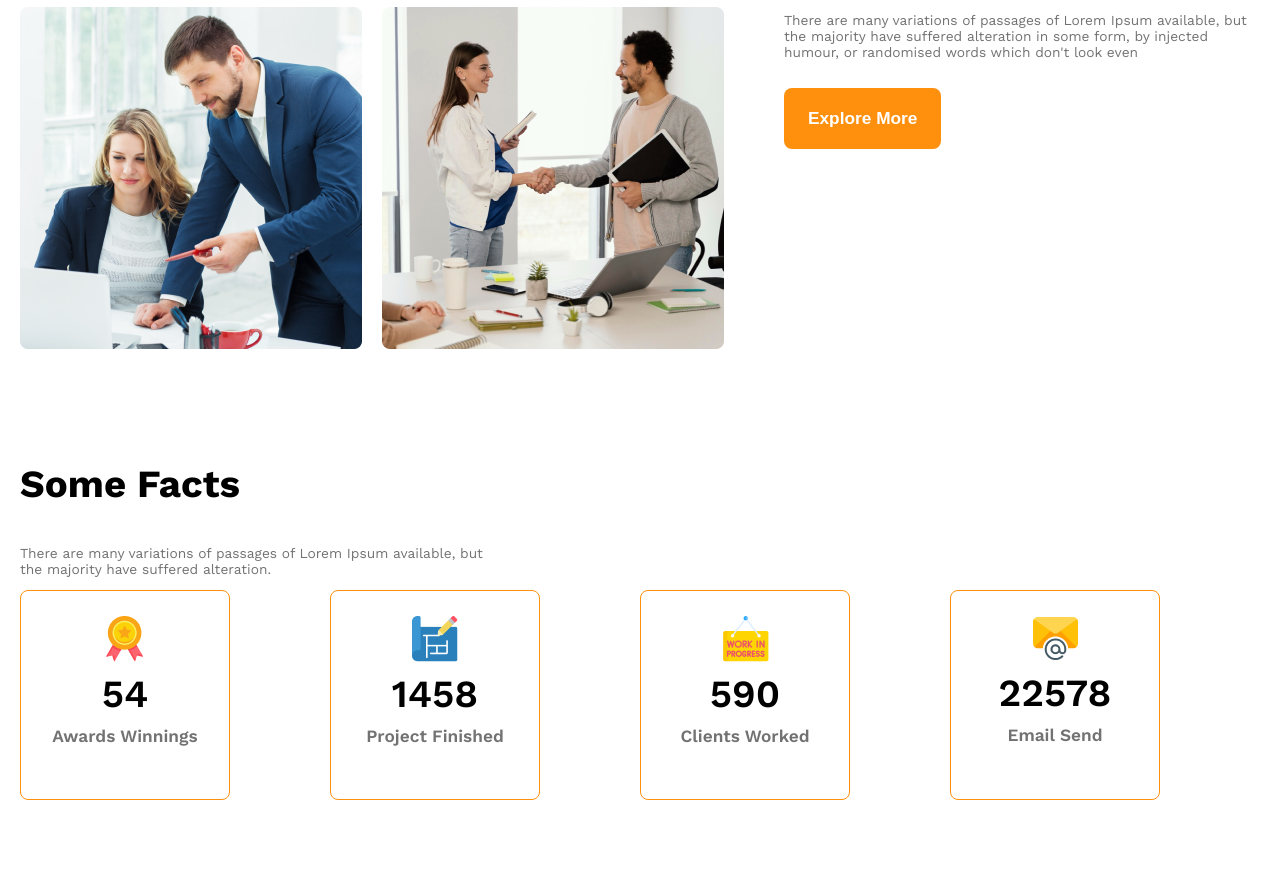
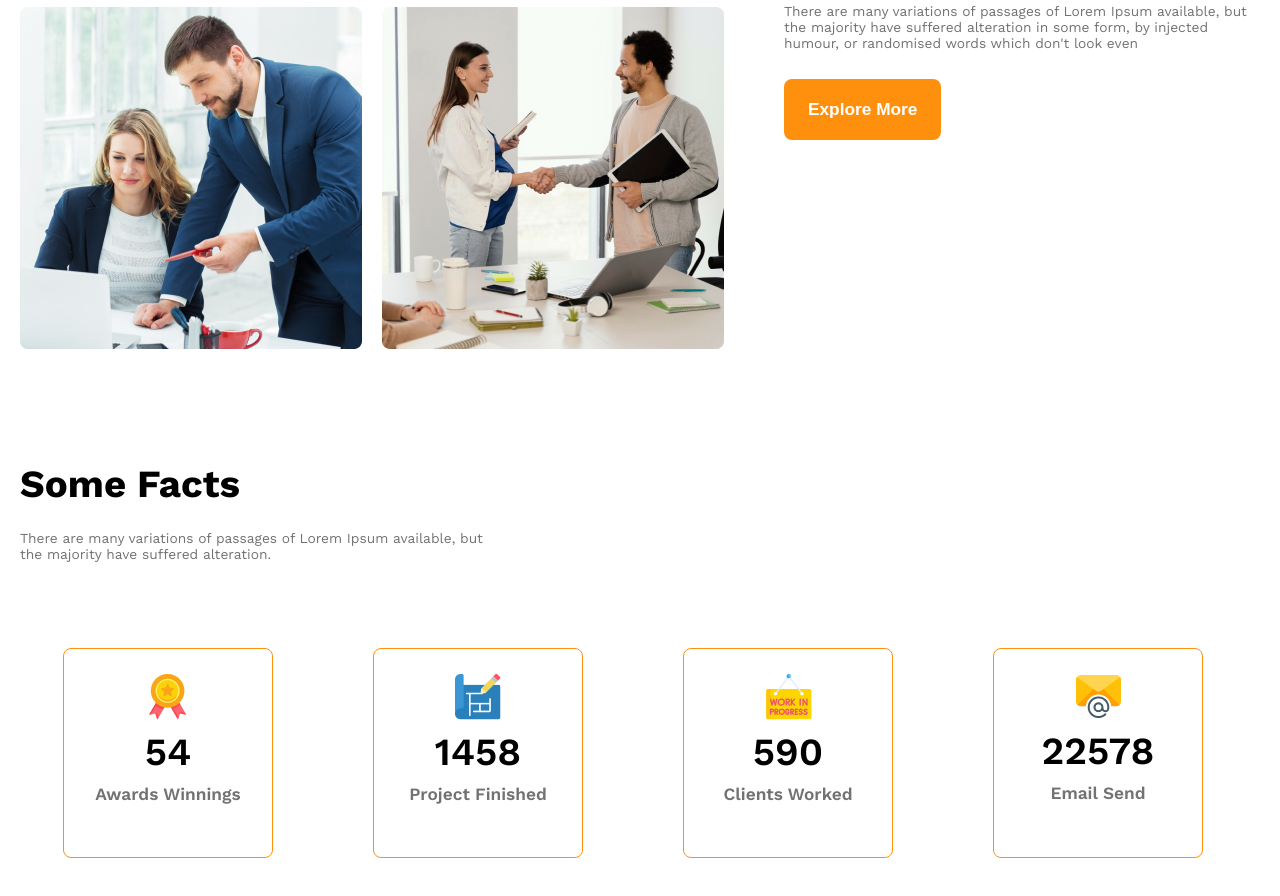
Before and after one commit to tanvir687/g3-architecture-website, a plain HTML site: page index.html in a window 1280 px wide. Shown: the part 1603-2499 px from the top of the page. Drawn offline with nearby package versions, Linux system fonts and the light colour scheme.

Commit message:
changed the fact card some property

```diff
--- a/styles/style.css
+++ b/styles/style.css
@@ -115,6 +115,9 @@ main > section{
 }
 
 /* some facts styles */
+.section-title{
+    margin-bottom: 20px;
+}
 .fact-container{
     display: grid;
     grid-template-columns: repeat(4, 1fr);
@@ -127,7 +130,7 @@ main > section{
     align-items: center;
     justify-content: center;
     text-align: center;
-
+    margin: 0px 43px;
 }
 .fact-number{
     font-size: 2.4rem;
@@ -144,7 +147,8 @@ main > section{
     font-size: 0.86rem;
     font-weight: 400;
     max-width: 467px;
-    margin-top: 24px ;
+    margin: 24px 0px 86px 0px;
+
 }
 /* responsive media query */
 /* small device */
```
